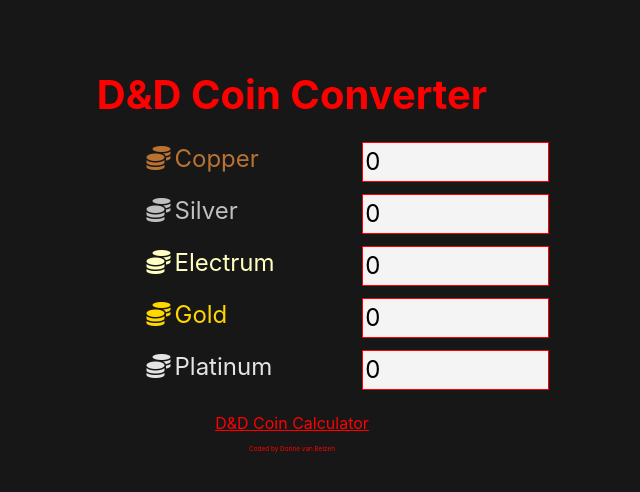
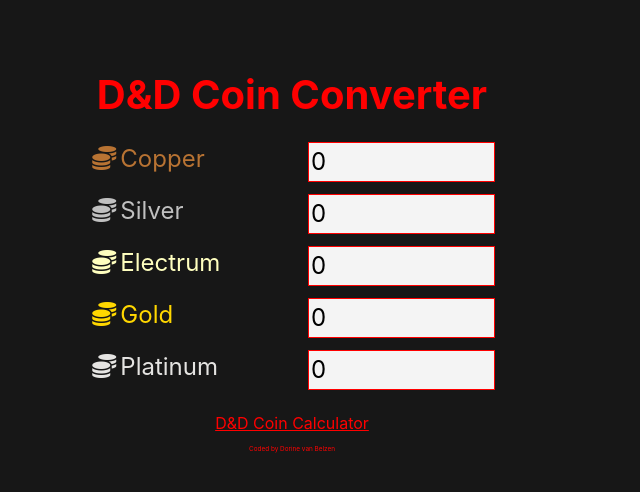
Before and after one commit to Dorine-forritari/react-dnd-coin-calculator, a React (Create React App) app: page /converter in a window 1280 px wide. Shown: the top 492 px of the page, without its empty margins (348-988 px from the left). Built offline with nearby package versions, Linux system fonts and the light colour scheme.

Commit message:
more improvements to the grid

```diff
--- a/src/App.js
+++ b/src/App.js
@@ -448,7 +448,7 @@
                   <input type="number" min="0" max="10000" value={this.state.currentCopper} onChange={this.changeCopper} />
                 </div>
               </div>
-              <div className='col-2'>
+              <div className='col-3'>
                 <div className='new__amount'>
                   <input type="number" min="0" max="10000" value={this.state.newCopper} onChange={this.changeNewCopper} />
                 </div>
@@ -471,7 +471,7 @@
                   <input type="number" min="0" max="10000" value={this.state.currentSilver} onChange={this.changeSilver} />
                 </div>
               </div>
-              <div className='col-2'>
+              <div className='col-3'>
                 <div className='new__amount'>
                   <input type="number" min="0" max="10000" value={this.state.newSilver} onChange={this.changeNewSilver} />
                 </div>
@@ -494,7 +494,7 @@
                   <input type="number" min="0" max="10000" value={this.state.currentElectrum} onChange={this.changeElectrum} />
                 </div>
               </div>
-              <div className='col-2'>
+              <div className='col-3'>
                 <div className='new__amount'>
                   <input type="number" min="0" max="10000" value={this.state.newElectrum} onChange={this.changeNewElectrum} />
                 </div>
@@ -517,7 +517,7 @@
                   <input type="number" min="0" max="10000" value={this.state.currentGold} onChange={this.changeGold} />
                 </div>
               </div>
-              <div className='col-2'>
+              <div className='col-3'>
                 <div className='new__amount'>
                   <input type="number" min="0" max="10000" value={this.state.newGold} onChange={this.changeNewGold} />
                 </div>
@@ -540,7 +540,7 @@
                   <input type="number" min="0" max="10000" value={this.state.currentPlatinum} onChange={this.changePlatinum} />
                 </div>
               </div>
-              <div className='col-2'>
+              <div className='col-3'>
                 <div className='new__amount'>
                   <input type="number" min="0" max="10000" value={this.state.newPlatinum} onChange={this.changeNewPlatinum} />
                 </div>
--- a/src/components/Converter.js
+++ b/src/components/Converter.js
@@ -119,54 +119,54 @@
         <div className='container'>
           <div className='currencies'>
           <div className='row'>
-              <div className='col-3'></div>
+              <div className='col-2'></div>
               <div className='col-4'><Coin type='Copper' color='#b87333' /></div>
               <div className='col-4'>
                 <div className='amount'>
                   <input type="number" min="0" max="10000" value={this.state.copper} onChange={this.changeCopper} />
                 </div>
               </div>
-              <div className='col-1'></div>
+              <div className='col-2'></div>
             </div>
             <div className='row'>
-              <div className='col-3'></div>
+              <div className='col-2'></div>
               <div className='col-4'><Coin type='Silver' color='silver' /></div>
               <div className='col-4'>
                 <div className='amount'>
                   <input type="number" min="0" max="10000" value={this.state.silver} onChange={this.changeSilver} />
                 </div>
               </div>
-              <div className='col-1'></div>
+              <div className='col-2'></div>
             </div>
             <div className='row'>
-              <div className='col-3'></div>
+              <div className='col-2'></div>
               <div className='col-4'><Coin type='Electrum' color='#ffffbf' /></div>
               <div className='col-4'>
                 <div className='amount'>
                   <input type="number" min="0" max="10000" value={this.state.electrum} onChange={this.changeElectrum} />
                 </div>
               </div>
-              <div className='col-1'></div>
+              <div className='col-2'></div>
             </div>
             <div className='row'>
-              <div className='col-3'></div>
+              <div className='col-2'></div>
               <div className='col-4'><Coin type='Gold' color='gold' /></div>
               <div className='col-4'>
                 <div className='amount'>
                   <input type="number" min="0" max="10000" value={this.state.gold} onChange={this.changeGold} />
                 </div>
               </div>
-              <div className='col-1'></div>
+              <div className='col-2'></div>
             </div>
             <div className='row'>
-              <div className='col-3'></div>
+              <div className='col-2'></div>
               <div className='col-4'><Coin type='Platinum' color='#e5e4e2'/></div>
               <div className='col-4'>
                 <div className='amount'>
                   <input type="number" min="0" max="10000" value={this.state.platinum} onChange={this.changePlatinum} />
                 </div>
               </div>
-              <div className='col-1'></div>
+              <div className='col-2'></div>
             </div>
             </div>
         </div>
```
